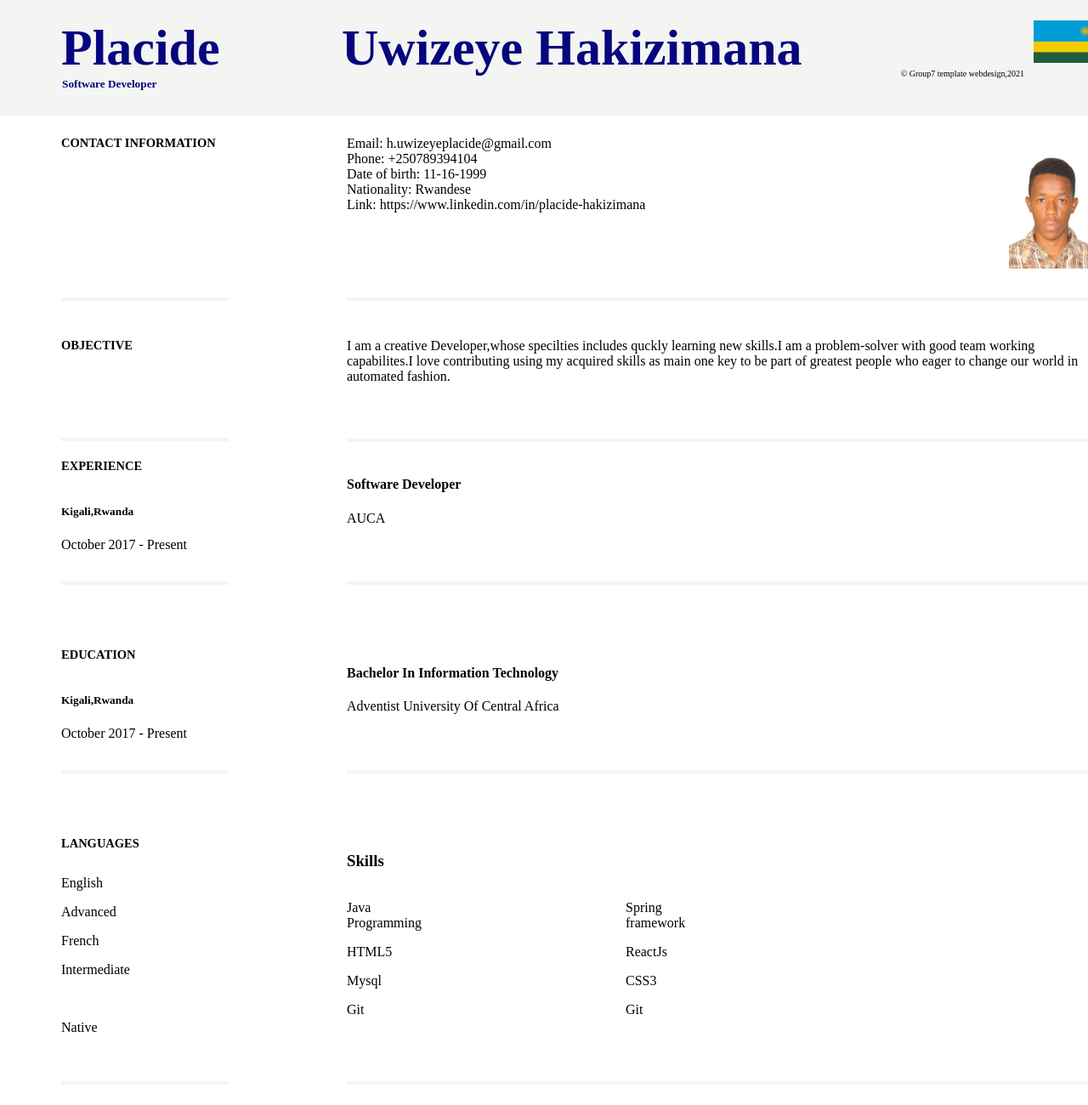
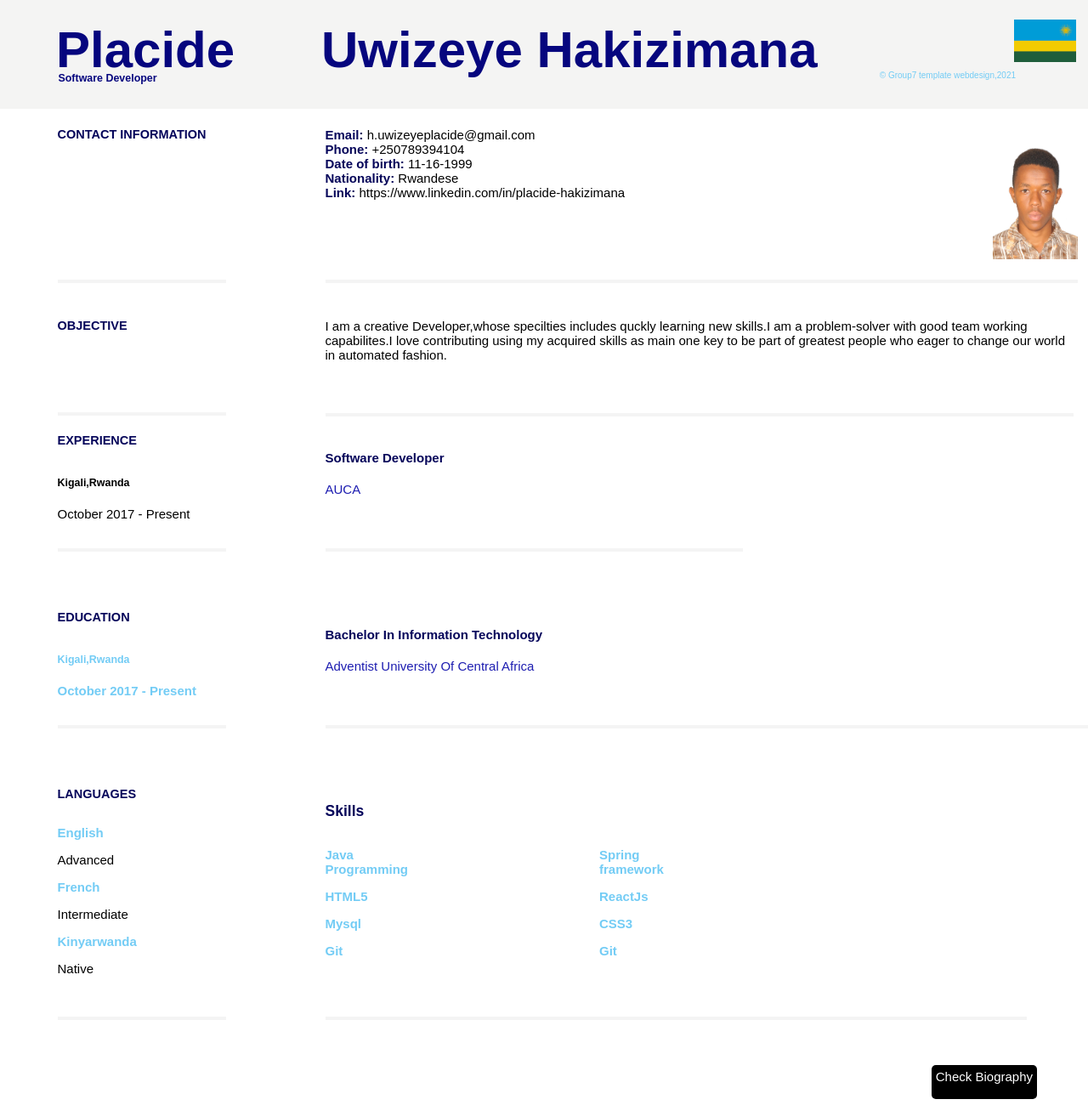
Before and after one commit to Placideh/cv-clone-with-html5-css3, a plain HTML site: page index.html in a window 1280 px wide. Shown: the top 1300 px of the page at 85% size. Drawn offline with Linux system fonts and the light colour scheme.

Commit message:
added coloring on the tags and best alignment

```diff
--- a/index.html
+++ b/index.html
@@ -24,11 +24,11 @@
         <div class="borderSDown" ></div>
      </div>
      <div class="bioDetails">
-          <label>Email: h.uwizeyeplacide@gmail.com</label><br>
-          <label>Phone: +250789394104</label><br>
-          <label>Date of birth: 11-16-1999</label><br>
-          <label>Nationality: Rwandese</label><br>
-          <label>Link: https://www.linkedin.com/in/placide-hakizimana</label><br>
+          <label class="myLabel">Email: </label>h.uwizeyeplacide@gmail.com<br>
+          <label class="myLabel">Phone: </label>+250789394104<br>
+          <label class="myLabel">Date of birth: </label>11-16-1999<br>
+          <label class="myLabel">Nationality: </label>Rwandese<br>
+          <label class="myLabel">Link: </label>https://www.linkedin.com/in/placide-hakizimana<br>
           <img class="myImage" src="./image/DSC_0428[1].jpg" width="100" height="140">
         <div class="borderDown" ></div>
 
@@ -60,36 +60,36 @@
   </div>
   <div class="bioDetails">
        <h4>Software Developer</h4>
-       <p>AUCA</p>
-     <div class="borderDownEx" ></div>
+       <p class="blueish">AUCA</p>
+     <div class="borderDownE" ></div>
 
   </div>
 </div>
 
 <div class="bioGeneral">
-  <div class="bioTitle ">
+  <div class="bioTitle">
      <h3>EDUCATION</h3>
-      <h5>Kigali,Rwanda</h5>
-      <p>October 2017 - Present</p>
+      <h5 class="lightBlue">Kigali,Rwanda</h5>
+      <p class="lightBlue">October 2017 - Present</p>
      <div class="borderSDownE" ></div>
   </div>
   <div class="bioDetails">
        <h4>Bachelor In Information Technology</h4>
-       <p>Adventist University Of Central Africa</p>
+       <p class="blueish">Adventist University Of Central Africa</p>
      <div class="borderDownE" ></div>
 
   </div>
 
 </div>
 
-<div class="bio">
-  <div class="bioTitle language">
+<div class="bioGeneral">
+  <div class="bioTitle ">
      <h3>LANGUAGES</h3>
-     <label>English</label><br>
+     <label class="lightBlue">English</label><br>
      <p>Advanced</p>
-     <label>French</label><br>
+     <label class="lightBlue">French</label><br>
      <p>Intermediate</p>
-     <label></label><br>
+     <label class="lightBlue">Kinyarwanda</label><br>
      <p>Native</p>
      <div class="borderSDownL" ></div>
   </div>
@@ -97,16 +97,16 @@
       <h3>Skills</h3>
       <div class="skills">
         <div class="skillBox">
-            <p>Java Programming</p>
-            <p>HTML5</p>
-            <p>Mysql</p>
-            <p>Git</p>
+            <p class="lightBlue">Java Programming</p>
+            <p class="lightBlue">HTML5</p>
+            <p class="lightBlue">Mysql</p>
+            <p class="lightBlue">Git</p>
         </div>
         <div class="skillBox">
-            <p>Spring framework</p>
-            <p>ReactJs</p>
-            <p>CSS3</p>
-            <p>Git</p>
+            <p class="lightBlue">Spring framework</p>
+            <p class="lightBlue">ReactJs</p>
+            <p class="lightBlue">CSS3</p>
+            <p class="lightBlue">Git</p>
         </div>
       </div>
      <div class="borderDownL" ></div>
--- a/style.css
+++ b/style.css
@@ -2,6 +2,8 @@ body{
     width:100%;
     margin:auto;
     box-sizing:border-box;
+    font-family: Arial, Helvetica, sans-serif;
+    font-size: 15px;
 
   }
 header {
@@ -15,14 +17,15 @@ header {
 }
 header > h1 {
     position: absolute;
-    left:1.2em;
+    left:1.1em;
     top:.1em;
     font-size:60px;
     color:rgb(6, 6, 126);
+
 }
 .headingTwo {
     position: absolute;
-    left:6.7em;
+    left:6.3em;
     top:.1em;
     font-size:60px;
     color:rgb(6, 6, 126);
@@ -35,20 +38,25 @@ header >h5 {
 }
 .flag {
     position:absolute;
-    left:76em;
+    left:79.5em;
     top:3em;
 }
 .typography {
     position:absolute;
-    right:7.5em;
+    right:8.5em;
     top:9.5em;
     font-size: 10px;
+    color:rgb(115, 204, 245);
 }
 .bio{
     display:grid;
     position:relative;
     grid-template-columns: 1fr 5fr;
     margin-bottom: 12em;
+  }
+  .myLabel{
+    color:rgb(5, 5, 90);
+    font-weight: bold;
   }
 .bioGeneral{
     display:grid;
@@ -66,16 +74,22 @@ header >h5 {
     position:inherit;
     top:-1em;
     font-size: 14.5px;
+    color:rgb(5, 5, 90);
+    font-weight: bold;
 }
 .bioDetails {
     position:absolute;
     height: 10em;
     left:25.5em;
 }
+.bioDetails >h4{
+    color:rgb(5, 5, 90);
+    font-weight: bold;
+}
 .myImage {
     position:absolute;
     top:1em;
-    right:-33em;
+    right:-35.5em;
   }
 .borderDown {
       border-bottom:4px solid #f4f4f4;
@@ -141,15 +155,13 @@ header >h5 {
     border-radius: 5px;
     padding:5px;
     text-align: center;
-    bottom:-45em;
+    /* bottom:-45em; */
   }
   a:hover{
     background-color:green;
     color:#ddd;
   }
-.bioLanguage {
 
-}
 .borderSDownL {
     border-bottom:4px solid #f4f4f4;
     position:absolute;
@@ -162,3 +174,14 @@ header >h5 {
     top:18em;
     width:55em;
 }
+.bioDetails >h3 {
+    color:rgb(5, 5, 90);
+    font-weight: bold;
+}
+.lightBlue{
+    color:rgb(115, 204, 245);
+    font-weight: bold;
+}
+.blueish {
+    color:rgb(30, 30, 177);
+}
```
